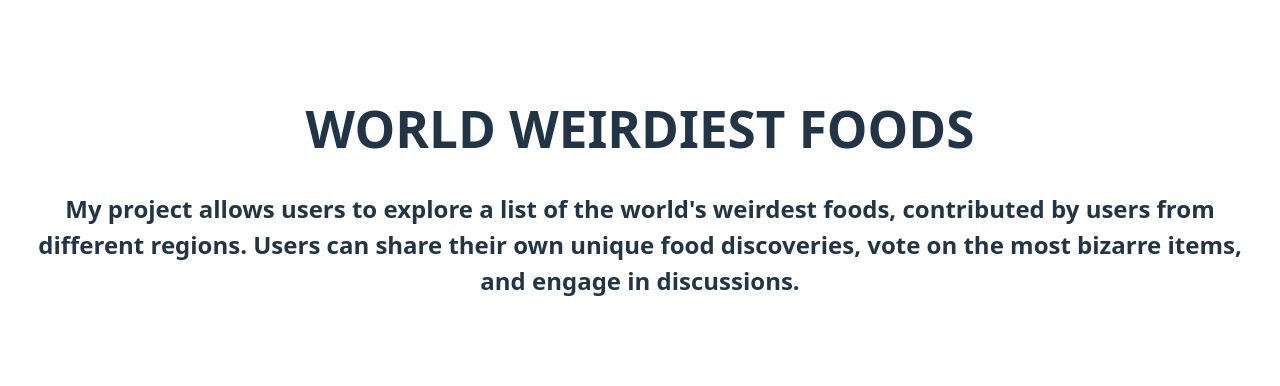
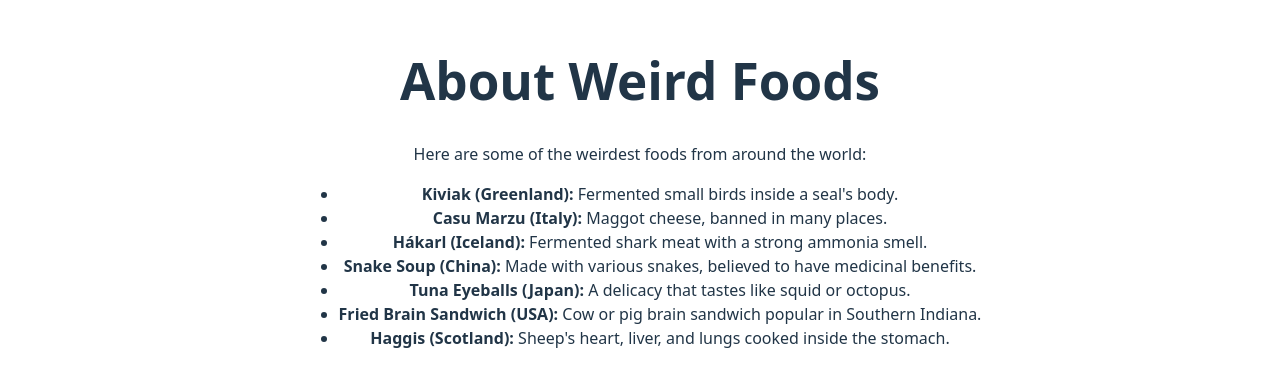
Before and after one commit to kalviumcommunity/S89_Weirdest_Foods, a React (Vite) app in the folder Frontend/: page / in a window 1280 px wide. Shown: the part 208-594 px from the top of the page. Built offline with nearby package versions, Linux system fonts and the light colour scheme.

Commit message:
frontend About page

```diff
--- a/Frontend/package.json
+++ b/Frontend/package.json
@@ -11,7 +11,8 @@
   },
   "dependencies": {
     "react": "^19.0.0",
-    "react-dom": "^19.0.0"
+    "react-dom": "^19.0.0",
+    "react-router-dom": "^7.4.1"
   },
   "devDependencies": {
     "@eslint/js": "^9.21.0",
--- /dev/null
+++ b/Frontend/src/About.jsx
@@ -0,0 +1,29 @@
+import React from 'react';
+
+const About = () => {
+  const weirdFoods = [
+    { name: "Kiviak (Greenland)", description: "Fermented small birds inside a seal's body." },
+    { name: "Casu Marzu (Italy)", description: "Maggot cheese, banned in many places." },
+    { name: "Hákarl (Iceland)", description: "Fermented shark meat with a strong ammonia smell." },
+    { name: "Snake Soup (China)", description: "Made with various snakes, believed to have medicinal benefits." },
+    { name: "Tuna Eyeballs (Japan)", description: "A delicacy that tastes like squid or octopus." },
+    { name: "Fried Brain Sandwich (USA)", description: "Cow or pig brain sandwich popular in Southern Indiana." },
+    { name: "Haggis (Scotland)", description: "Sheep's heart, liver, and lungs cooked inside the stomach." }
+  ];
+
+  return (
+    <div>
+      <h1>About Weird Foods</h1>
+      <p>Here are some of the weirdest foods from around the world:</p>
+      <ul>
+        {weirdFoods.map((food, index) => (
+          <li key={index}>
+            <strong>{food.name}:</strong> {food.description}
+          </li>
+        ))}
+      </ul>
+    </div>
+  );
+};
+
+export default About;
--- /dev/null
+++ b/Frontend/src/Allroutes.jsx
@@ -0,0 +1,13 @@
+import React from 'react'
+import {Routes,Route} from 'react-router-dom';
+import About from './About';
+
+const Allroutes = () => {
+  return (
+    <Routes>
+        <Route path='/' element={<About/>}/>
+    </Routes>
+  )
+}
+
+export default Allroutes
--- a/Frontend/src/App.jsx
+++ b/Frontend/src/App.jsx
@@ -1,11 +1,14 @@
+import { BrowserRouter } from 'react-router-dom'
 import './App.css'
+import Allroutes from './Allroutes'
 
 function App() {
 
   return (
     <>
-      <h1>WORLD WEIRDIEST FOODS</h1>
-      <h2>My project allows users to explore a list of the world's weirdest foods, contributed by users from different regions. Users can share their own unique food discoveries, vote on the most bizarre items, and engage in discussions.</h2>
+      <BrowserRouter>
+        <Allroutes/>
+      </BrowserRouter>
     </>
   )
 }
```
Also changed, not shown: 1 other file (tests, documents, lock files or other folders).
